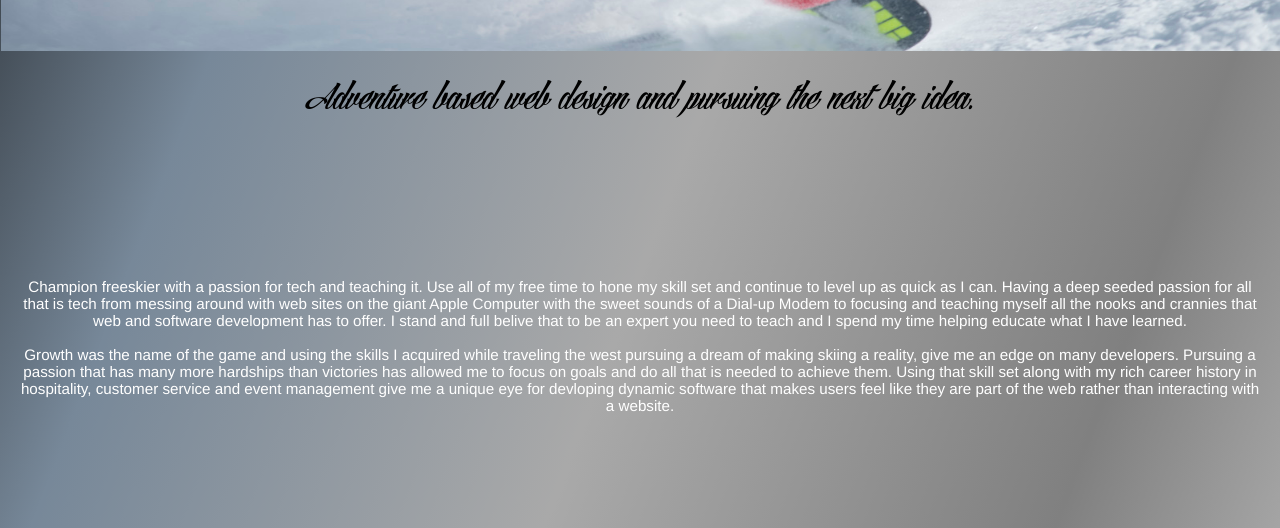
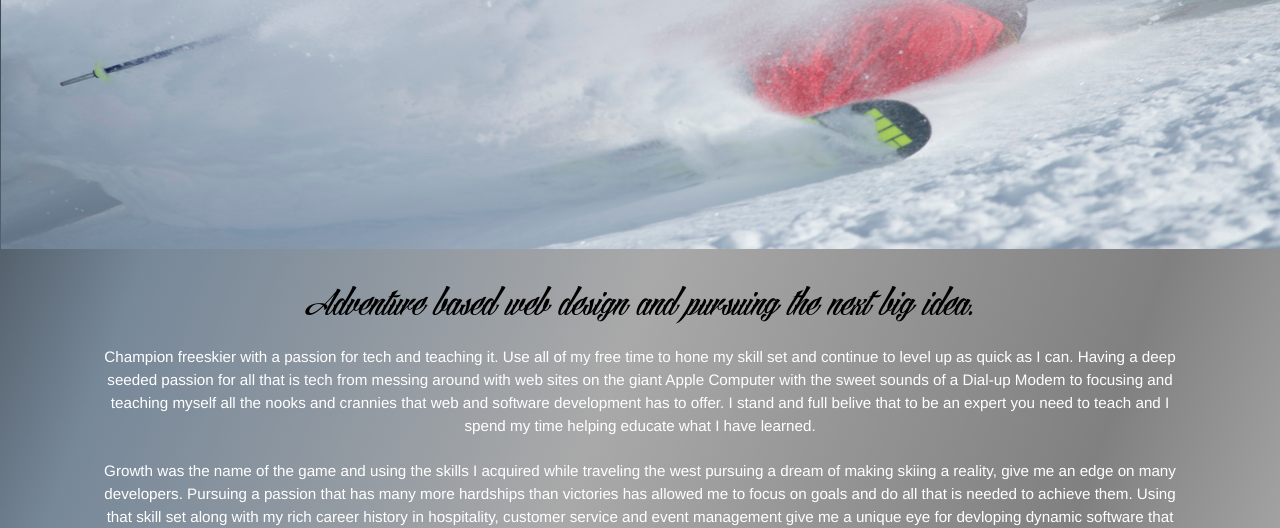
Before and after one commit to T-dex-tiy/newpersonalsite, a React (Create React App) app: page / in a window 1280 px wide. Shown: the part 737-1265 px from the top of the page. Built offline with nearby package versions, Linux system fonts and the light colour scheme.

Commit message:
Added react bootstrap

```diff
--- a/public/index.html
+++ b/public/index.html
@@ -13,6 +13,12 @@
     <link rel="shortcut icon" href="%PUBLIC_URL%/favicon.ico">
     <!-- Global site tag (gtag.js) - Google Analytics -->
 <script async src="https://www.googletagmanager.com/gtag/js?id=UA-110574158-1"></script>
+<link
+  rel="stylesheet"
+  href="https://maxcdn.bootstrapcdn.com/bootstrap/4.3.1/css/bootstrap.min.css"
+  integrity="sha384-ggOyR0iXCbMQv3Xipma34MD+dH/1fQ784/j6cY/iJTQUOhcWr7x9JvoRxT2MZw1T"
+  crossorigin="anonymous"
+/>
 <script>
 window.dataLayer = window.dataLayer || [];
 function gtag() {
--- a/src/App.js
+++ b/src/App.js
@@ -3,6 +3,7 @@ import Footer from './components/footerLinks2/socialLinks.js';
 import './styles/App.css';
 import About from './components/about';
 import ProfilePic from './styles/images/ProfilePic.jpg'
+
 
 
 class App extends Component {
--- a/src/components/about.js
+++ b/src/components/about.js
@@ -1,6 +1,8 @@
 import React, { Component } from 'react';
 import Projects from '../components/projects';
 import Contact from '../components/Contact';
+import Jumbotron from 'react-bootstrap/Jumbotron'
+import Container from 'react-bootstrap/Container'
 
 
 class About extends Component {
@@ -9,10 +11,10 @@ class About extends Component {
     return (
       <div>
         <div className="profile">
-          <div className="Hero">
+          <Jumbotron fluid className='Hero'>
             <h1>Loud and Original</h1>
-          </div>
-          <div className="bio">
+          </Jumbotron>
+          <Container className="bio">
             <div className="bioflex">
               <div className="bioheader">
                   Adventure based web design and pursuing the next big idea.
@@ -31,10 +33,10 @@ class About extends Component {
                  Using that skill set along with my rich career history in hospitality, customer service and event management give me a unique eye for devloping dynamic software that makes users feel like they are part of the web rather than interacting with a website.
               </div>
             </div>
-          </div>
-          <div className="links">
+          </Container>
+          <Container fluid className="links">
             <Projects class={this.props.class} />
-          </div>
+          </Container>
           <div>
             <div className="bio2 bioheader">
               <h1>
--- a/src/styles/App.css
+++ b/src/styles/App.css
@@ -91,14 +91,11 @@ p {
       font-size: 10px; }
 
 .Hero {
-  position: absolute;
+
   font-family: Fancy;
   background: url("images/skiing.jpg") no-repeat center center fixed;
-  background-size: cover;
-  margin-left: -10px;
-  padding-left: -10px;
   width: 100%;
-  height: 580px;
+  height: auto;
   margin: 1px; }
   @media (max-width: 414px) {
     .Hero {
@@ -150,9 +147,8 @@ hero4 {
   display: flex;
   align-self: flex-start;
   justify-content: center;
-  position: absolute;
+  position: relative;
   background: none center center fixed;
-  margin-top: 600px;
   margin-bottom: 25px;
   width: 100%;
   height: 50%;
@@ -170,7 +166,7 @@ hero4 {
       display: flex;
       justify-content: center;
       color: black;
-      height: 25px; }
+   }
       @media (max-width: 425px) {
         .bio .bioflex .bioheader {
           margin-bottom: 35px; } }
@@ -206,14 +202,14 @@ hero4 {
 
 .links {
   justify-content: center;
-  padding-top: 150vh; }
+  padding-top: 25vh; }
   @media (max-width: 1366px) {
     .links {
       overflow: scroll;
-      padding-top: 70em; } }
+      padding-top: 20em; } }
   @media (max-width: 414px) {
     .links {
-      padding-top: 350%; } }
+      padding-top: 20em; } }
 
 .ContactInfo {
   background: grey;
```
Also changed, not shown: package.json (+4 -3 lines), 1 other file (tests, documents, lock files or other folders).
